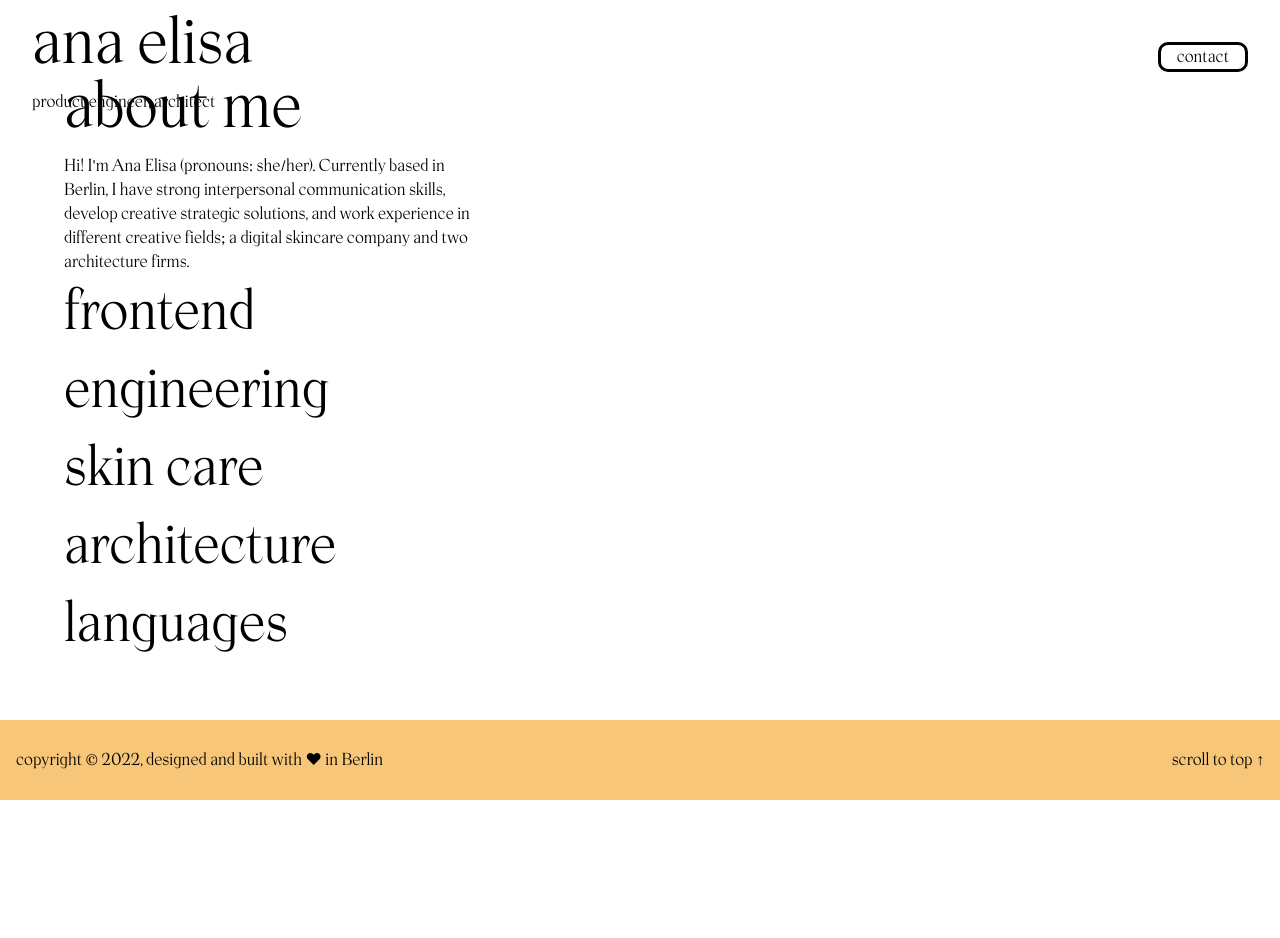
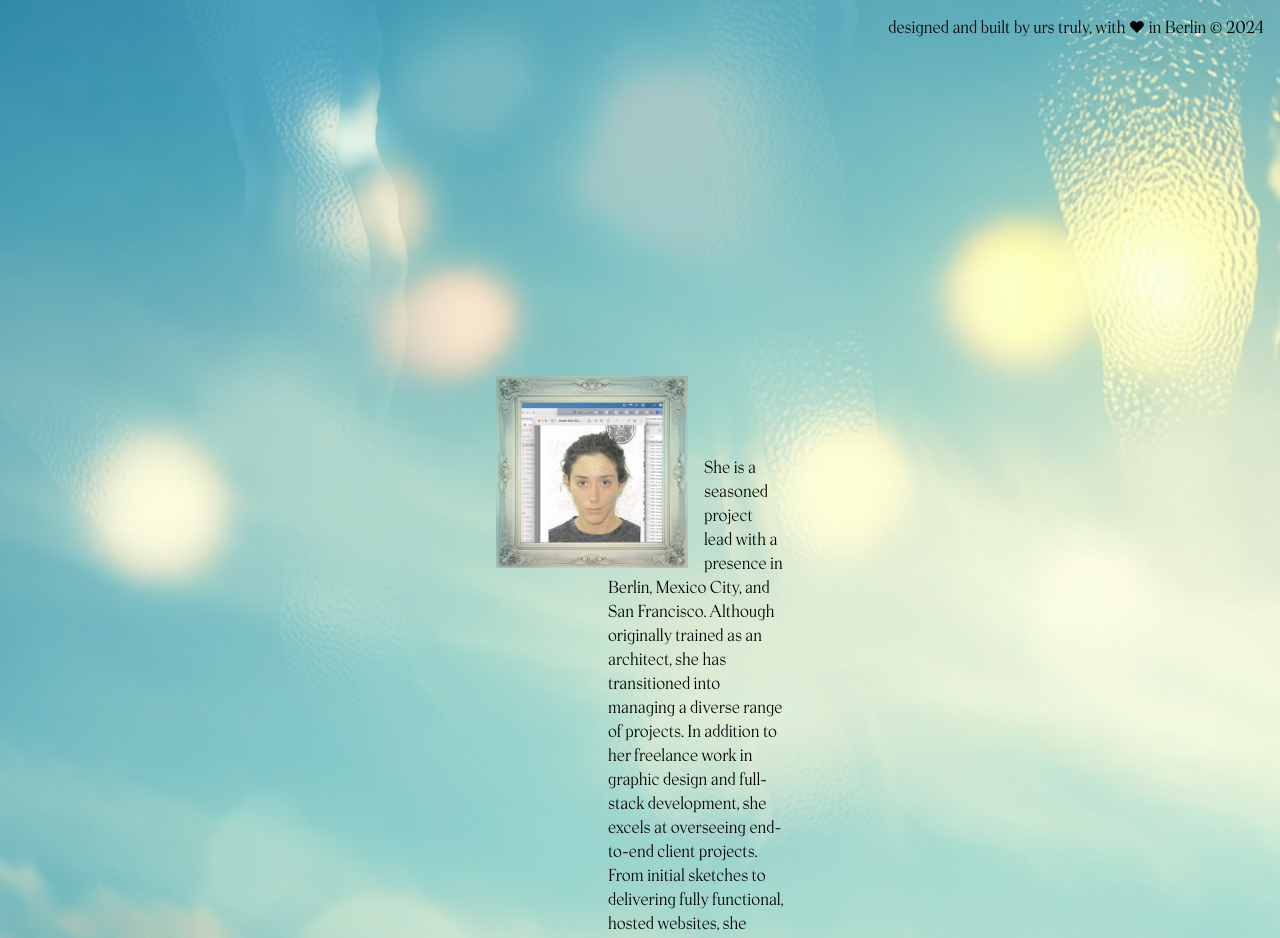
Before and after one commit to naelengithub/naelp22, a Next.js app: page /about in a window 1280 px wide. Shown: the top 938 px of the page. Before the commit the page ends 800 px from the top, so only its background shows below. Built offline with nearby package versions, Linux system fonts and the light colour scheme.

Commit message:
feat: about

```diff
--- a/pages/about.tsx
+++ b/pages/about.tsx
@@ -1,6 +1,4 @@
-import { Collapsing } from "../src/components/common/collapsingComponent/collapsing";
-import { Footer } from "../src/components/footer/footer";
-import { NavBar } from "../src/components/navbar/navbar";
+import Image from "next/image";
 import { useWindowSize } from "../src/hooks/useWindowSize";
 
 export default function Contact() {
@@ -8,23 +6,54 @@ export default function Contact() {
   const widthSize = size.width;
 
   return (
-    <div>
-      <NavBar />
-      <div style={{ margin: "4rem", width: widthSize / 3 }}>
-        <h1>about me</h1>
-        <div>
-          <p>
-            Hi! I&apos;m Ana Elisa (pronouns: she/her). Currently based in
-            Berlin, I have strong interpersonal communication skills, develop
-            creative strategic solutions, and work experience in different
-            creative fields; a digital skincare company and two architecture
-            firms.
-          </p>
+    <div
+      style={{
+        backgroundImage: "url('/images/test.jpg')",
+        backgroundSize: "cover",
+        backgroundPosition: "center",
+        backgroundRepeat: "no-repeat",
+        minHeight: "100vh",
+      }}
+    >
+      <p className="p-4 text-right">
+        designed and built by urs truly, with &hearts; in Berlin © 2024
+      </p>
+      <div>
+        <div className="block w-1/4 pt-80 p-4 min-w-[360px md:m-auto">
+          <div className="float-left w-48 mr-4">
+            <Image
+              alt="Ana Elisa Vargas"
+              src="/images/ss.frame.png"
+              width="300"
+              height={300}
+            />
+          </div>
+          <div className="mt-20 ml-28">
+            <p>
+              She is a seasoned project lead with a presence in Berlin, Mexico
+              City, and San Francisco. Although originally trained as an
+              architect, she has transitioned into managing a diverse range of
+              projects. In addition to her freelance work in graphic design and
+              full-stack development, she excels at overseeing end-to-end client
+              projects. From initial sketches to delivering fully functional,
+              hosted websites, she offers a comprehensive service. Her expertise
+              is especially valuable for entrepreneurs seeking to digitalize
+              their products, as well as small startups needing scalable
+              solutions as they grow. With experience in designing data flows,
+              automating processes, and integrating systems through API calls
+              and webhooks, she provides tailored, robust solutions that help
+              businesses thrive in the digital landscape.
+            </p>
+          </div>
         </div>
-        <Collapsing />
-      </div>
-      <div style={{ position: "absolute", bottom: 0 }}>
-        <Footer />
+        <button
+          onClick={() => {
+            window.scrollTo({ top: 0, left: 0, behavior: "smooth" });
+          }}
+          className="p-4 w-full text-right"
+        >
+          scroll to top &uarr;
+        </button>
       </div>
     </div>
   );
--- a/src/components/footer/footer.tsx
+++ b/src/components/footer/footer.tsx
@@ -19,7 +19,7 @@ export const Footer = (props: FooterProps) => {
   return (
     <div
       style={{
-        backgroundColor: "#F7C678",
+        backgroundColor: "#FFF7ED",
         display: "flex",
         flexDirection: "column",
         justifyContent: "center",
@@ -34,7 +34,7 @@ export const Footer = (props: FooterProps) => {
           justifyContent: "space-between",
         }}
       >
-        <p>copyright © 2022, designed and built with &hearts; in Berlin</p>
+        <p>designed and built by urs truly, with &hearts; in Berlin © 2024</p>
         <button
           onClick={() => {
             window.scrollTo({ top: 0, left: 0, behavior: "smooth" });
@@ -47,5 +47,3 @@ export const Footer = (props: FooterProps) => {
     </div>
   );
 };
-
-// @refresh reset
--- a/src/components/navbar/navbarPortfolio.tsx
+++ b/src/components/navbar/navbarPortfolio.tsx
@@ -21,17 +21,17 @@ export const NavBarPortfolio = (props: NavBarPortfolioProps) => {
         </Link>{" "}
         /{" "}
         <Link
-          className="pr-2 pl-2"
+          className="pl-2"
           href="https://www.linkedin.com/in/anaelisavargas/"
         >
           linked.in
-        </Link>{" "}
-        /{" "}
+        </Link>
+        {/* /{" "}
         <Link className="pl-2" href="">
           the old relic
-        </Link>
+        </Link> */}
       </div>
-      <div className="pt-2">© 2024</div>
+      <div>© 2024</div>
     </nav>
   );
 };
```
Also changed, not shown: public/images/ss.frame.png (added), public/images/test.jpg (added).
